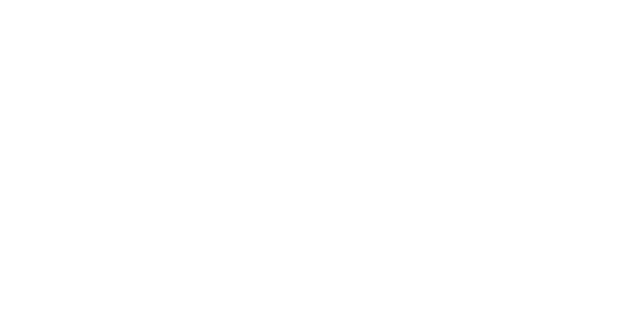
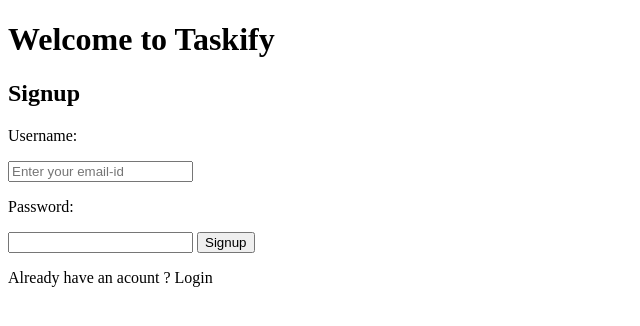
Before and after one commit to rishabhdamle/Taskify, a plain HTML site: page front-end/index.html in a window 1280 px wide. Shown: the whole page, without its empty margins (0-640 px from the left). Drawn offline with Linux system fonts and the light colour scheme.

Commit message:
modified html file

```diff
--- a/front-end/index.html
+++ b/front-end/index.html
@@ -8,6 +8,27 @@
   </head>
   <body>
     <!-- start writing code -->
+    <div id="flexHeading">
+      <h1 id="heading1">Welcome to Taskify</h1>
+    </div>
+
+    <div id="loginFlexBox">
+      <div id="signup">
+        <h2 id="signupHeading">Signup</h2>
+        <p>Username:</p>
+        <input
+          type="email"
+          name="email"
+          id="email"
+          placeholder="Enter your email-id"
+        />
+        <p>Password:</p>
+        <input type="password" name="password" id="password" />
+        <button type="submit" id="submitButton">Signup</button>
+        <p>Already have an acount ? Login</p>
+      </div>
+    </div>
+
     <script src="./script.js"></script>
   </body>
 </html>
```
